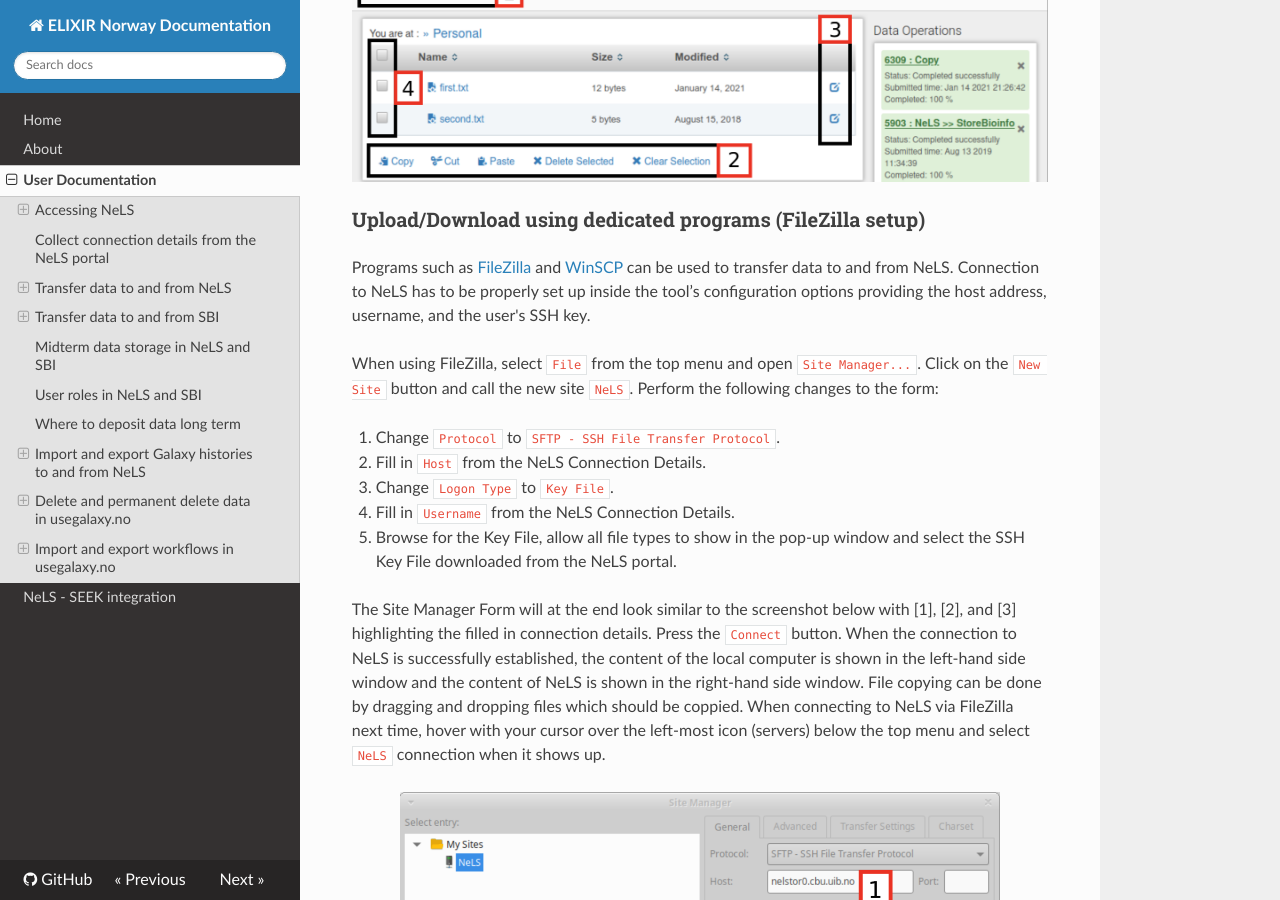
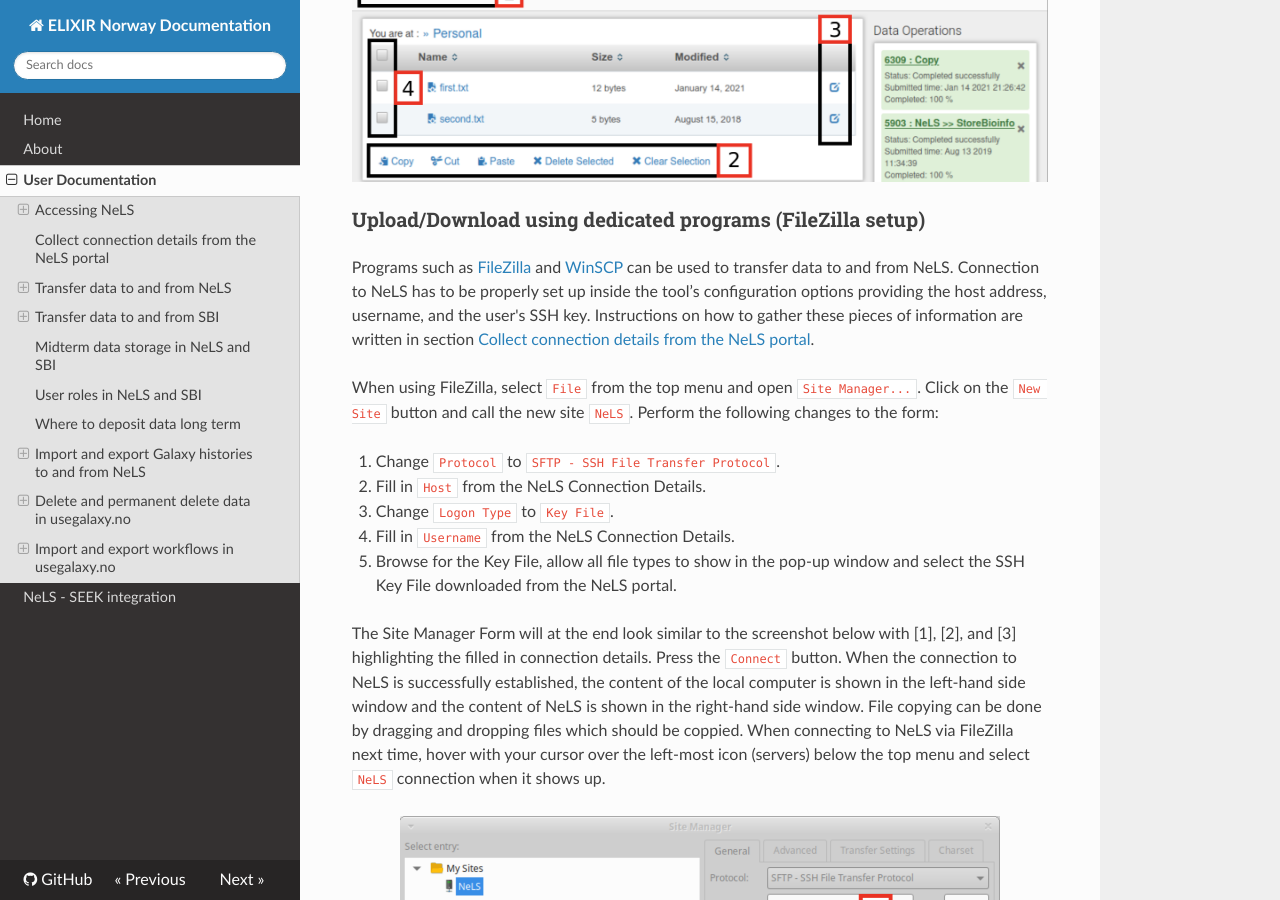
Before and after one commit to elixir-no-nels/nels-docs, an MkDocs documentation site: the page built from docs/user-doc.md, in a window 1280 px wide and 900 px high, scrolled down 2268 px. Built offline with MkDocs 1.6.1, drawn with Linux system fonts in a browser that asks for light colours; nearby versions of some CDN libraries.

Commit message:
docs/user-doc.md: added text to Upload/Download using dedicated programs (FileZilla setup)

```diff
--- a/docs/user-doc.md
+++ b/docs/user-doc.md
@@ -57,7 +57,7 @@
 
 ### Upload/Download using dedicated programs (FileZilla setup)
 
-Programs such as [FileZilla](https://filezilla-project.org/) and [WinSCP](https://winscp.net/eng/download.php) can be used to transfer data to and from NeLS. Connection to NeLS has to be properly set up inside the tool’s configuration options providing the host address, username, and the user's SSH key.
+Programs such as [FileZilla](https://filezilla-project.org/) and [WinSCP](https://winscp.net/eng/download.php) can be used to transfer data to and from NeLS. Connection to NeLS has to be properly set up inside the tool’s configuration options providing the host address, username, and the user's SSH key. Instructions on how to gather these pieces of information are written in section [Collect connection details from the NeLS portal](user-doc.html#collect-connection-details-from-the-nels-portal).
 
 When using FileZilla, select `File` from the top menu and open `Site Manager...`. Click on the `New Site` button and call the new site `NeLS`. Perform the following changes to the form:
 
```
